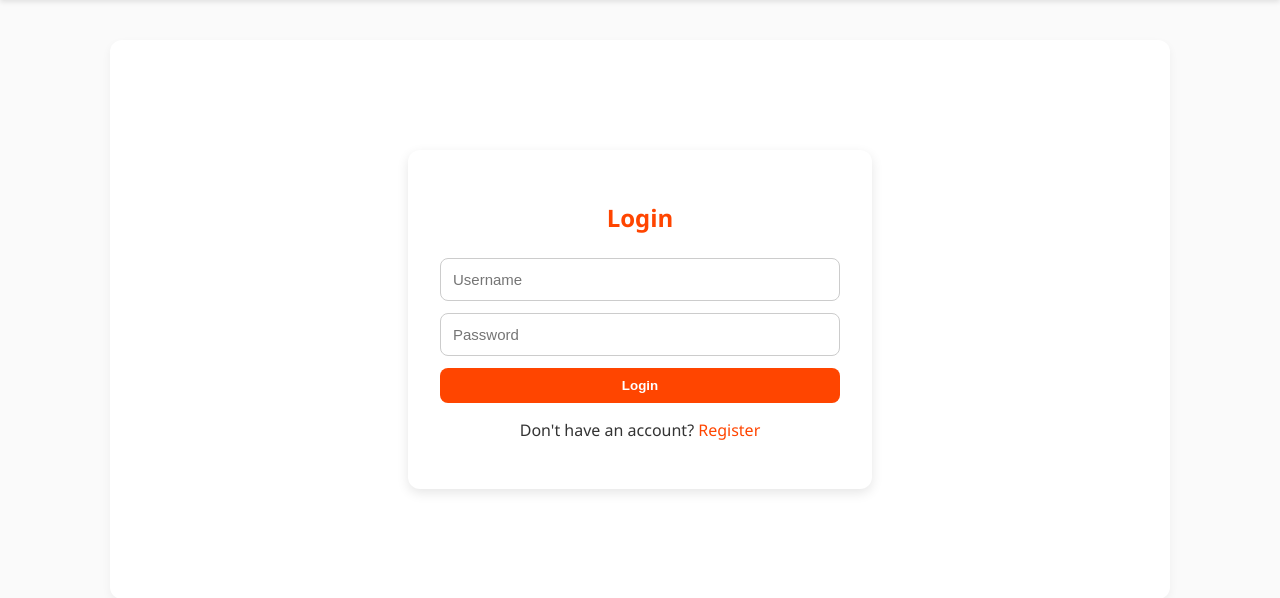
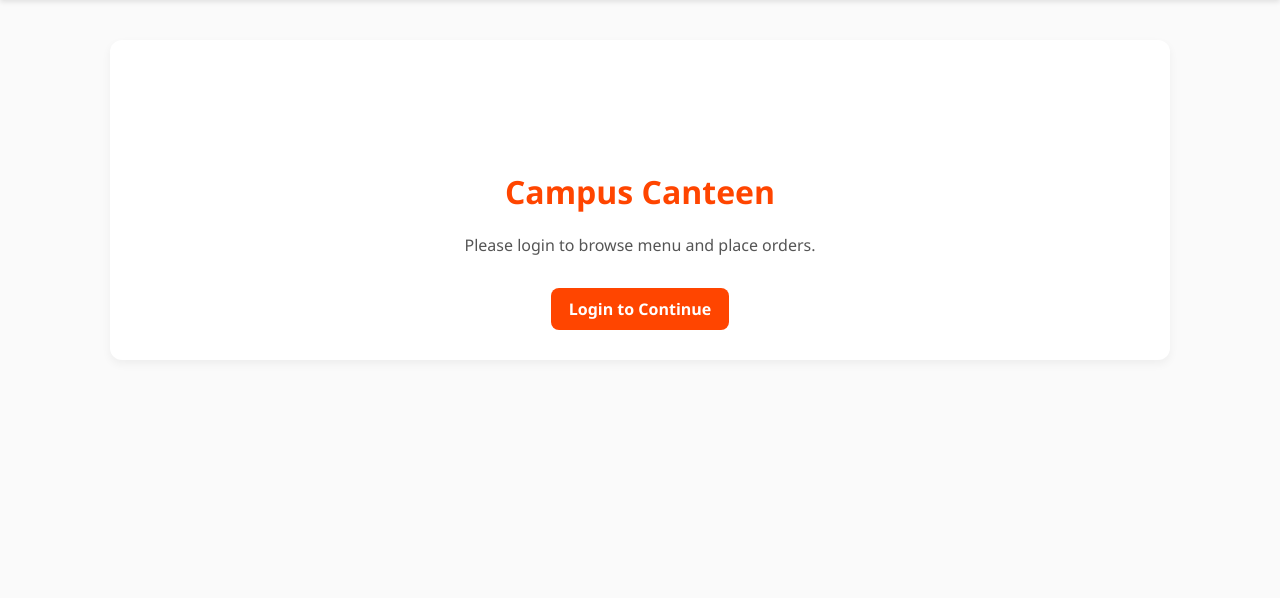
Before and after one commit to Nikhil0327/kitsw-canteen-ordering-system, a Flask app: page / in a window 1280 px wide. Shown: the part 105-703 px from the top of the page. Run offline with Flask 3, Linux system fonts and the light colour scheme; parts of the project's set-up code (start-up, migrations or seed data) failed here and were passed over.

Commit message:
index.html

```diff
--- a/canteen-project/templates/index.html
+++ b/canteen-project/templates/index.html
@@ -1,12 +1,8 @@
 {% extends "base.html" %}
 {% block content %}
-<div class="auth-container">
-  <h2>Login</h2>
-  <form method="POST">
-      <input type="text" name="username" placeholder="Username" required>
-      <input type="password" name="password" placeholder="Password" required>
-      <button type="submit" class="btn btn-primary">Login</button>
-  </form>
-  <p class="switch-text">Don't have an account? <a href="{{ url_for('register_page') }}">Register</a></p>
+<div style="text-align:center; margin-top:100px;">
+  <h1 style="color:#ff4500; font-size:32px;">Campus Canteen</h1>
+  <p style="color:#555; margin-top:8px;">Please login to browse menu and place orders.</p>
+  <a class="btn btn-primary" href="{{ url_for('login') }}" style="margin-top:16px;">Login to Continue</a>
 </div>
 {% endblock %}
```
